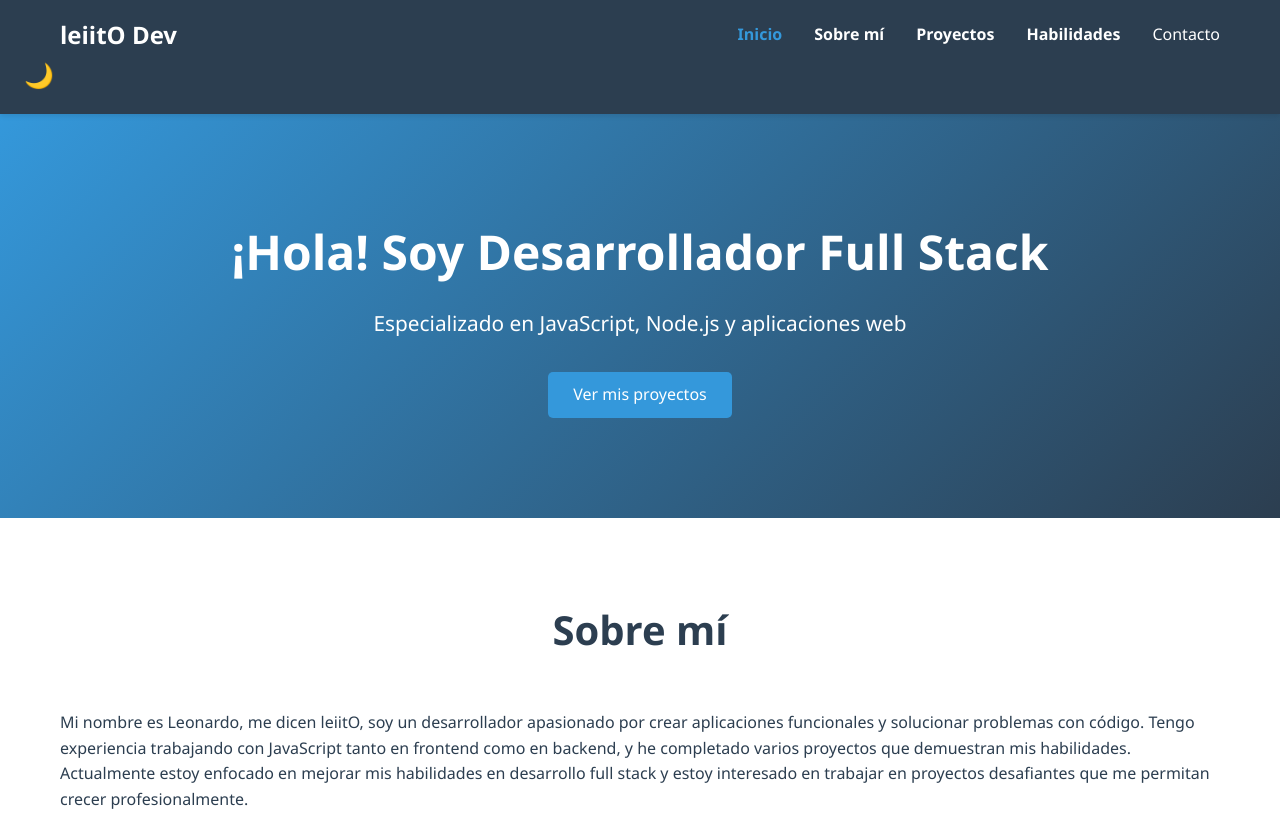
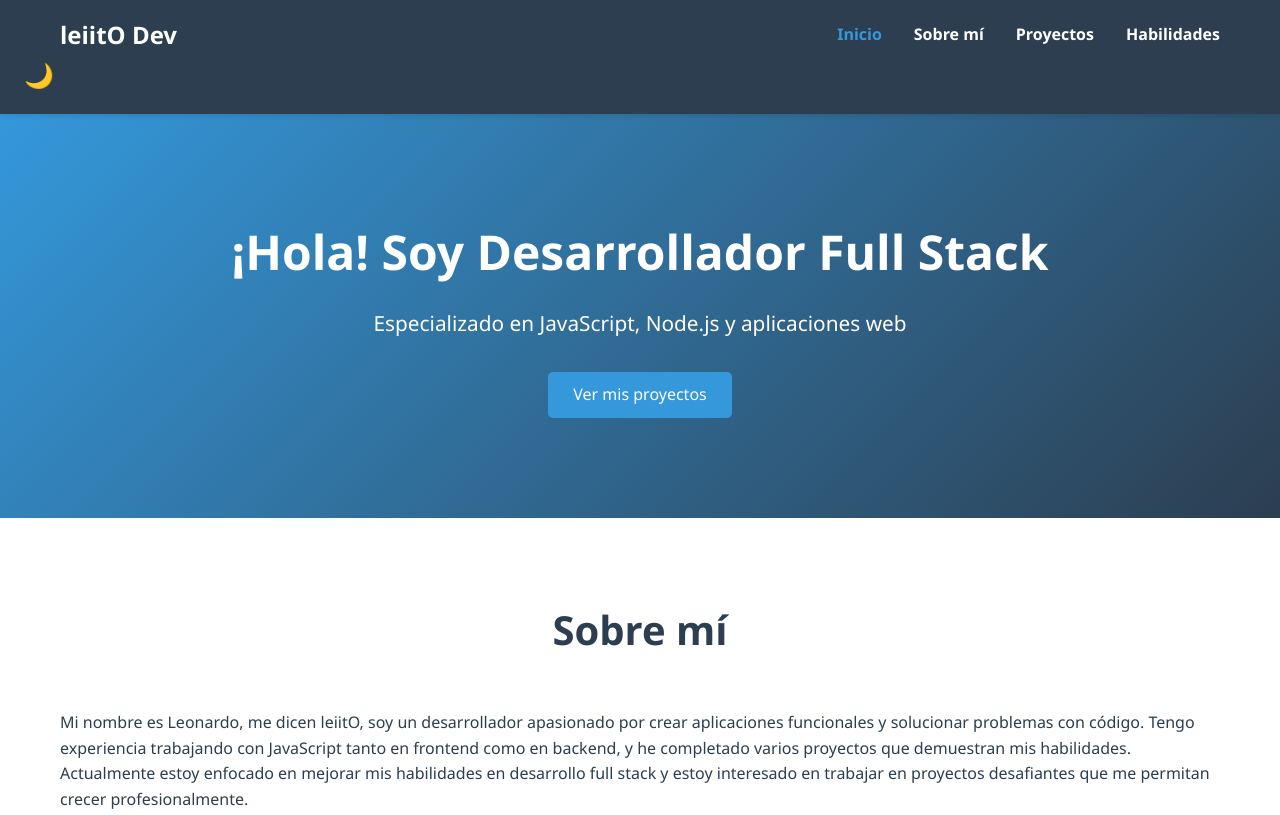
Before and after one commit to kiritOCAVS/mi-portfolio, a website: page index.html in a window 1280 px wide. Shown: the top 815 px of the page. Drawn offline with Linux system fonts and the light colour scheme.

Commit message:
Update index.html

```diff
--- a/index.html
+++ b/index.html
@@ -3,7 +3,7 @@
 <head>
     <meta charset="UTF-8">
     <meta name="viewport" content="width=device-width, initial-scale=1.0">
-    <title>Mi Portfolio - Desarrollador Full Stack</title>
+    <title>leiitO Dev - Desarrollador Full Stack</title>
     <link rel="stylesheet" href="styles.css">
 </head>
 <body>
@@ -16,7 +16,7 @@
                 <li><a href="#sobre-mi">Sobre mí</a></li>
                 <li><a href="#proyectos">Proyectos</a></li>
                 <li><a href="#habilidades">Habilidades</a></li>
-                <li><a href="#contacto">Contacto</a></li>
+                <!-- <li><a href="#contacto">Contacto</a></li> -->
             </ul>
         </div>
         <div class="theme-toggle">
```
